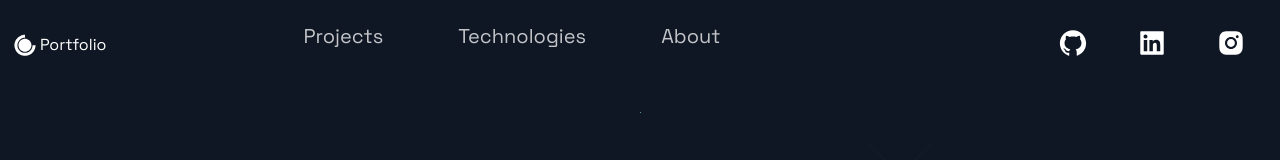
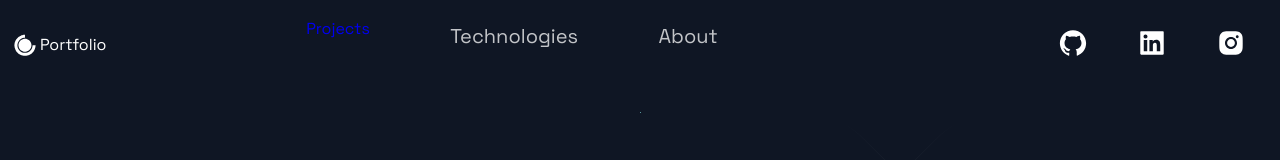
Before and after one commit to prashishpaudel/prashishpaudel.github.io, a Next.js app: page / in a window 1280 px wide. Shown: the top 160 px of the page. Built offline with nearby package versions, Linux system fonts and the light colour scheme.

Commit message:
final commit

```diff
--- a/src/components/Header/Header.js
+++ b/src/components/Header/Header.js
@@ -17,7 +17,7 @@ const Header = () =>  (
     <Div2>
       <li>
         <Link href="#projects">
-          <NavLink>Projects</NavLink>
+          <a>Projects</a>
         </Link>
       </li>
       <li>
--- a/src/pages/index.js
+++ b/src/pages/index.js
@@ -1,7 +1,7 @@
 import Acomplishments from '../components/Acomplishments/Acomplishments';
 import BgAnimation from '../components/BackgrooundAnimation/BackgroundAnimation';
 import Hero from '../components/Hero/Hero';
-import Projects from '../components/Projects/projects';
+import Projects from '../components/Projects/Projects';
 import Technologies from '../components/Technologies/Technologies';
 import Timeline from '../components/TimeLine/TimeLine';
 import { Layout } from '../layout/Layout';
```
